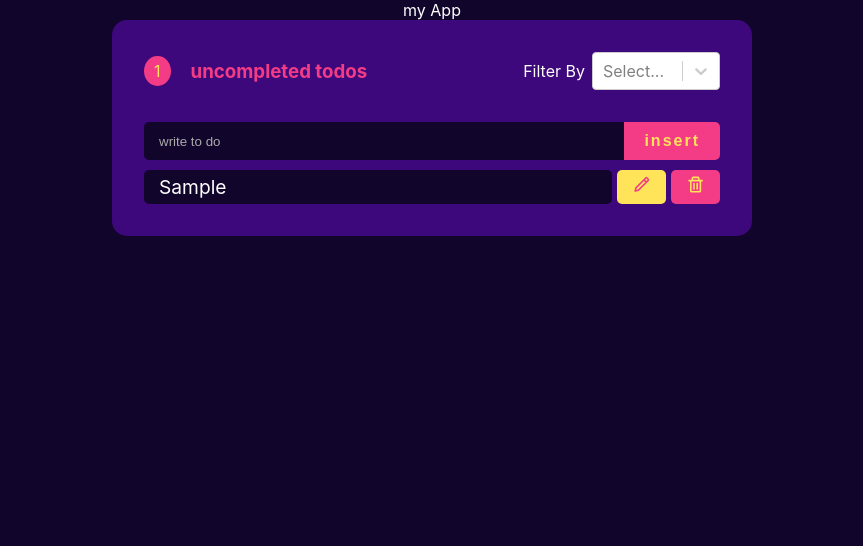
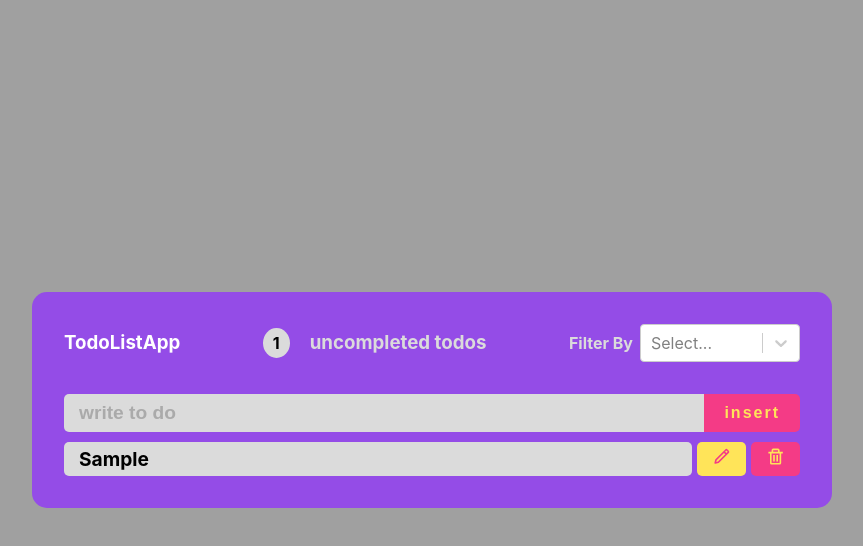
Before and after one commit to armin-bkh/todolistapp-react-js, a React (Create React App) app: page / in a window 1280 px wide. Both pictures are taken after typing "Sample" into the empty fields and a click on the button "insert". Shown: the top 546 px of the page, without its empty margins (208-1071 px from the left). Built offline with nearby package versions, Linux system fonts and the light colour scheme.

Commit message:
updated ui and ux

```diff
--- a/src/Components/App/App.css
+++ b/src/Components/App/App.css
@@ -2,10 +2,11 @@ body{
   display: flex;
   justify-content: center;
   align-items: center;
+  height: 100vh;
 }
 
 .App{
-  width: 40rem;
+  width: 50rem;
   display: flex;
   flex-direction: column;
   align-items: center;
--- a/src/Components/App/App.jsx
+++ b/src/Components/App/App.jsx
@@ -4,7 +4,6 @@ import './App.css';
 const App = () => {
   return (
     <section className="App">
-      my App
       <TodoListApp />
     </section>
   );
--- a/src/Components/NavBar/NavBar.jsx
+++ b/src/Components/NavBar/NavBar.jsx
@@ -4,6 +4,7 @@ import styles from './NavBar.module.scss';
 const NavBar = ({ unCompleted, onFilter }) => {
   return (
     <header className={styles.header}>
+      <h1>TodoListApp</h1>
       <div className={styles.countContainer}>
       {unCompleted ? (
         <>
--- a/src/Components/NavBar/NavBar.module.scss
+++ b/src/Components/NavBar/NavBar.module.scss
@@ -1,6 +1,5 @@
-$trash: #F43B86;
-$pencil: #FFE459;
-$item-bg: #11052C;
+$trash: #dbdbdb;
+$item-bg: #dbdbdb;
 
 .header{
     display: flex;
@@ -15,9 +14,10 @@ $item-bg: #11052C;
     .badge{
         padding: 5px 10px;
         background-color: $trash;
-        color: $pencil;
+        color: #000;
         margin-right: 20px;
         border-radius: 50%;
+        font-weight: bold;
     }
 
     .title{
--- a/src/Components/TodoForm/TodoForm.module.scss
+++ b/src/Components/TodoForm/TodoForm.module.scss
@@ -1,4 +1,4 @@
-$input-bg: #11052C;
+$input-bg: #dbdbdb;
 $btn-color: #FFE459;
 $btn-bg: #F43B86;
 
@@ -17,7 +17,9 @@ $btn-bg: #F43B86;
         background-color: $input-bg;
         outline: none;
         border: none;
-        color: #fff;
+        color: #000;
+        font-size: 1.2rem;
+        font-weight: bold;
         border-radius: 5px 0 0 5px;
 
         &::placeholder {
--- a/src/Components/TodoItem/TodoItem.module.scss
+++ b/src/Components/TodoItem/TodoItem.module.scss
@@ -1,6 +1,6 @@
 $trash: #F43B86;
 $pencil: #FFE459;
-$item-bg: #11052C;
+$item-bg: #dbdbdb;
 
 .todoItem {
     display: flex;
@@ -15,11 +15,13 @@ $item-bg: #11052C;
         padding: 5px 15px;
         border-radius: 5px;
         font-size: 1.2rem;
+        color: #000;
+        font-weight: bold;
     }
 
     .isCompleted {
-        text-decoration: 1px line-through #d1cfcf;
-        color: #d1cfcf93;
+        text-decoration: 1px line-through #494949;
+        color: #4e4e4e93;
     }
 
     .todoItemBtn {
--- a/src/Components/TodoListApp/TodoListApp.module.scss
+++ b/src/Components/TodoListApp/TodoListApp.module.scss
@@ -1,4 +1,4 @@
-$bg-color: #3D087B;
+$bg-color: #902fffbe;
 .todoListContainer{
     width: 100%;
     padding: 2rem;
--- a/src/Components/common/SelectBox/SelectBox.module.scss
+++ b/src/Components/common/SelectBox/SelectBox.module.scss
@@ -1,3 +1,6 @@
+$trash: #dbdbdb;
+$pencil: #FFE459;
+
 .selectContainer{
     display: flex;
     align-items: center;
@@ -5,10 +8,12 @@
 
     label{
         margin-right: 7px;
+        font-weight: bold;
+        color: $trash;
     }
 
     .selectBox{
-        width: 8rem;
+        width: 10rem;
         color: #000;
     }
 }
--- a/src/index.scss
+++ b/src/index.scss
@@ -1,4 +1,4 @@
-$bg-color: #11052C;
+$bg-color: #a0a0a0;
 
 body {
   margin: 0;
```
